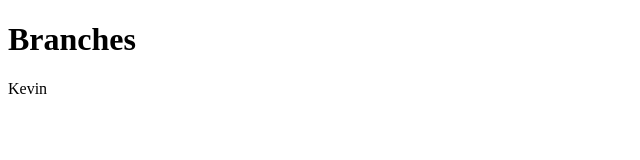
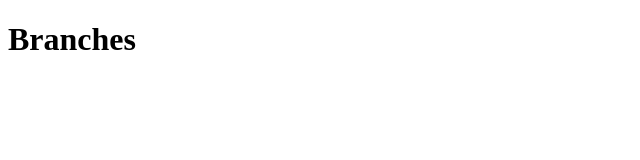
Before and after one commit to kevincastrochavez4/branches, a plain HTML site: page index.html in a window 1280 px wide. Shown: the full height of the page, 0-640 px from the left. Drawn offline with Linux system fonts and the light colour scheme.

Commit message:
deleted name

```diff
--- a/index.html
+++ b/index.html
@@ -8,6 +8,5 @@
   </head>
   <body>
     <h1>Branches</h1>
-    <p>Kevin</p>
   </body>
 </html>
```
